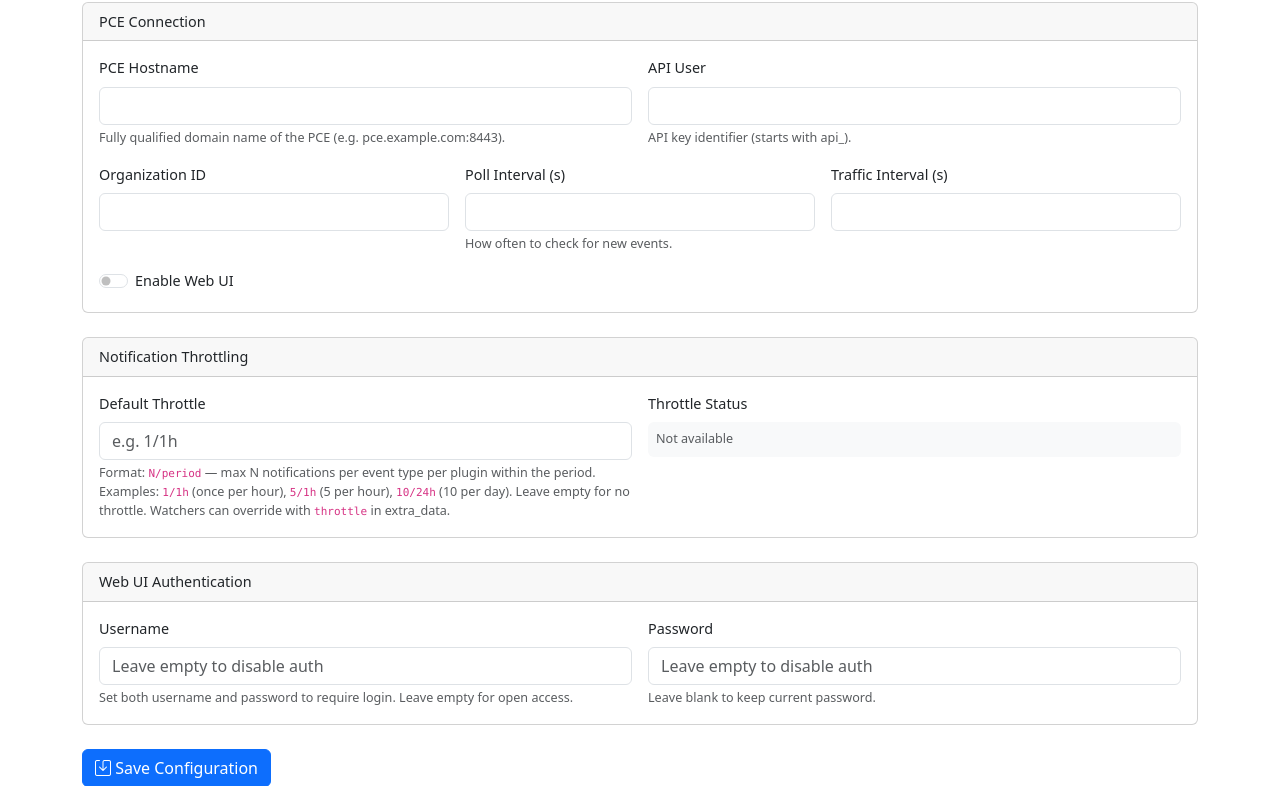
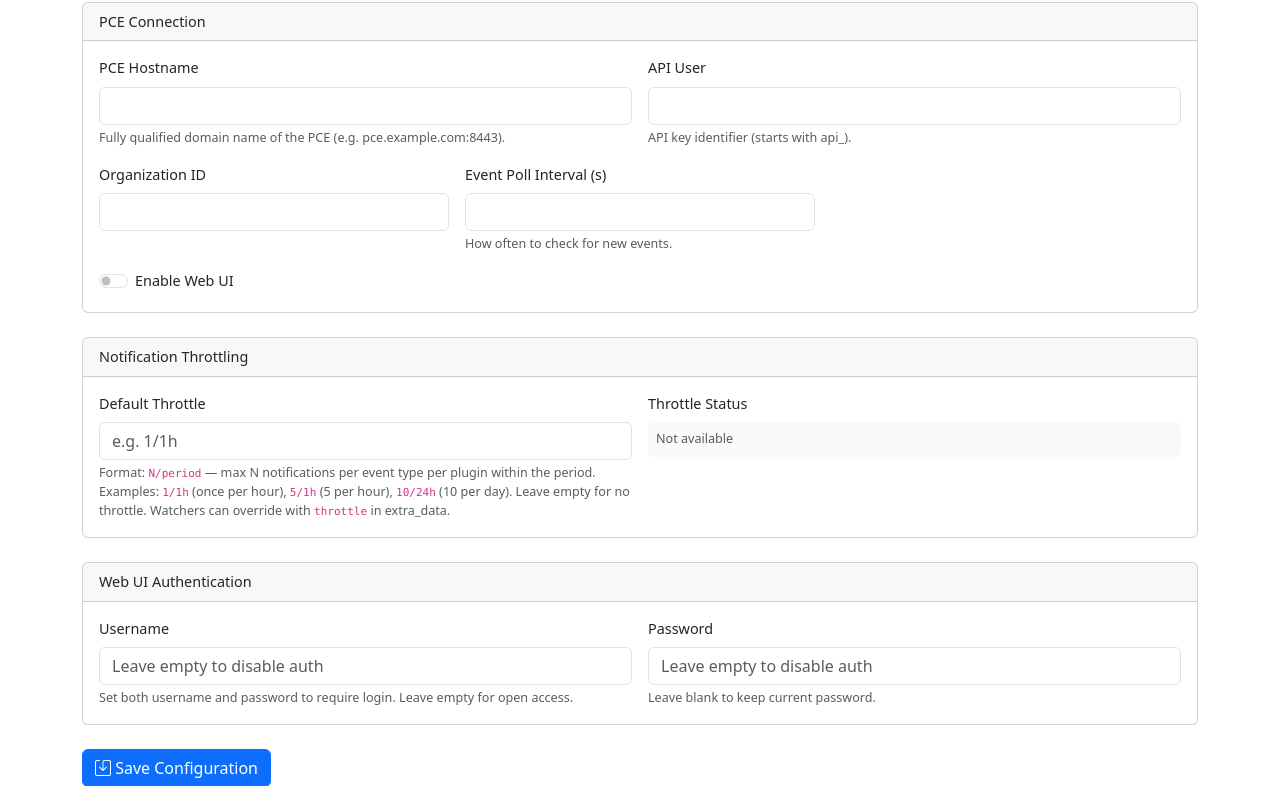
Before and after one commit to alexgoller/illumio-pretty-cool-events, a Python web app: template pretty_cool_events/web/templates/config.html in a window 1280 px wide. Shown: the part 161-947 px from the top of the page. Run offline with Jinja, Linux system fonts and the light colour scheme; the template is opened without the code that fills it, so the values that code supplies are empty.

Commit message:
Remove dead pce_traffic_interval and traffic_worker config fields
pce_traffic_interval was from the old TrafficLoop that no longer
exists. Traffic watchers have their own per-watcher interval field,
making the global setting unused and confusing.

traffic_worker was a boolean toggle that controlled the old traffic
loop. Traffic watchers now auto-start when any are configured, no
manual enable needed.

Removed from: PCEConfig model, _normalize_raw_config, save_config,
config page template, config page POST handler, and test defaults.

The config page now shows only the event poll interval (not the
dead traffic interval). Cleaner config with no orphaned fields.

Co-Authored-By: Claude Opus 4.6 (1M context) <noreply@anthropic.com>

```diff
--- a/pretty_cool_events/web/routes.py
+++ b/pretty_cool_events/web/routes.py
@@ -246,7 +246,6 @@ def config_page() -> str:
                     setattr(config.pce, key, val)
 
         config.httpd.enabled = "httpd" in request.form
-        config.traffic_worker = "traffic_worker" in request.form
 
         # Throttle
         throttle_val = request.form.get("throttle_default", "")
--- a/pretty_cool_events/web/templates/config.html
+++ b/pretty_cool_events/web/templates/config.html
@@ -25,13 +25,9 @@
           <input type="number" class="form-control" id="pce_org" name="pce_org" value="{{ config.pce.pce_org }}">
         </div>
         <div class="col-md-4">
-          <label for="pce_poll_interval" class="form-label">Poll Interval (s)</label>
+          <label for="pce_poll_interval" class="form-label">Event Poll Interval (s)</label>
           <input type="number" class="form-control" id="pce_poll_interval" name="pce_poll_interval" value="{{ config.pce.pce_poll_interval }}">
           <div class="form-text">How often to check for new events.</div>
-        </div>
-        <div class="col-md-4">
-          <label for="pce_traffic_interval" class="form-label">Traffic Interval (s)</label>
-          <input type="number" class="form-control" id="pce_traffic_interval" name="pce_traffic_interval" value="{{ config.pce.pce_traffic_interval }}">
         </div>
         <div class="col-12">
           <div class="form-check form-switch">
```
Also changed, not shown: pretty_cool_events/config.py (+1 -6 lines), tests/test_config.py (+1 -1 lines).
